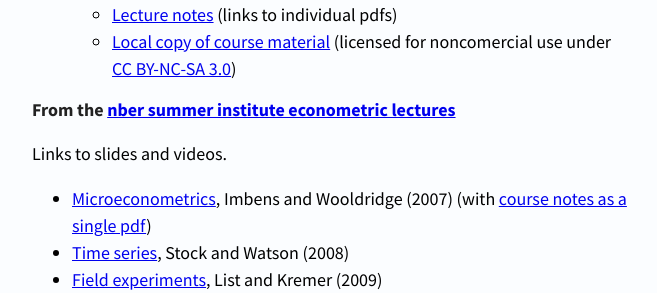
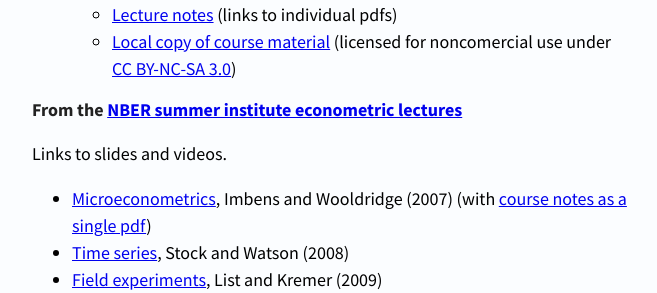
Before and after one commit to EconometricsLibrary/EconometricsLibrary.github.io, a Jekyll site: the page built from links/index.md, in a window 1280 px wide. Shown: the part 855-1148 px from the top of the page, without its empty margins (26-683 px from the left). Built offline with Jekyll 4.4.1, drawn with Linux system fonts in a browser that asks for light colours; Markdown is read by kramdown in place of the engine named in the settings.

```diff
--- a/links/index.md
+++ b/links/index.md
@@ -57,7 +57,7 @@ From MIT's economics department (via [OpenCourseware](http://ocw.mit.edu/courses
 [a13]: /core/dl/14-386-spring-2007.zip
 
 
-From the [nber summer institute econometric lectures][d0]
+From the [NBER summer institute econometric lectures][d0]
 ---------------------------------------------------------
 
 Links to slides and videos.
```
